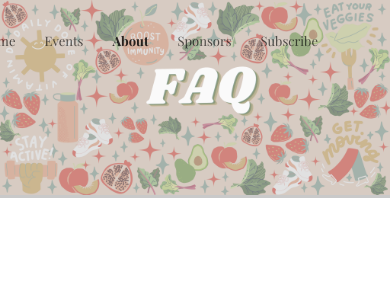
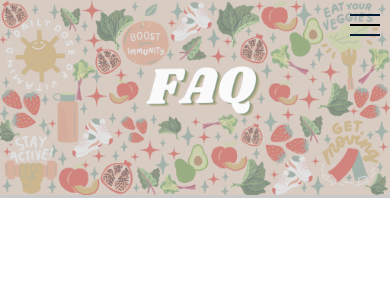
Before and after one commit to BlackCubes/weekend-of-wellness, a Django app: page /about/faq/ in a window 390 px wide. Shown: the top 300 px of the page. Run offline with Django 5.2, Linux system fonts and the light colour scheme; data that the repository does not hold is empty; some web fonts are replaced.

Commit message:
made responsive navbar

```diff
--- a/static/css/style.css
+++ b/static/css/style.css
@@ -34,6 +34,7 @@ html {
 
 html,
 body {
+  height: auto;
   min-height: 100vh;
   scrollbar-width: thin;
   scrollbar-color: #23969a rgba(230, 237, 255, 0.27);
@@ -72,6 +73,11 @@ p {
   width: 100%;
   height: 8rem;
   padding-right: 2rem;
+}
+
+.nav__checkbox,
+.nav__hamburger {
+  display: none;
 }
 
 .nav__list {
@@ -307,6 +313,136 @@ p {
   .tertiary-header {
     font-size: 1.65rem;
   }
+
+  .header {
+    position: fixed;
+    right: 0;
+  }
+
+  .nav {
+    padding-top: 1rem;
+    padding-right: 0;
+  }
+
+  .nav__checkbox {
+    position: absolute;
+    right: 1rem;
+    display: block;
+    width: 3rem;
+    height: 3rem;
+    opacity: 0;
+  }
+
+  .nav__hamburger {
+    display: flex;
+    flex-direction: column;
+    justify-content: center;
+    width: 3rem;
+    height: 3rem;
+    margin-left: auto;
+    padding-right: 1rem;
+  }
+
+  .nav__hamburger span {
+    position: relative;
+    display: block;
+    width: 100%;
+    height: 0.2rem;
+    background-color: black;
+    transition: all 0.05s linear 0s;
+  }
+
+  .nav__hamburger span::before,
+  .nav__hamburger span::after {
+    content: "";
+    position: absolute;
+    top: 0px;
+    left: 0px;
+    display: block;
+    width: 100%;
+    height: 100%;
+    background-color: rgb(0, 25, 54);
+    transition: all 0.05s linear 0s;
+  }
+
+  .nav__hamburger span::before {
+    transform: translateY(-1rem);
+  }
+
+  .nav__hamburger span::after {
+    transform: translateY(1rem);
+  }
+
+  .nav__checkbox:checked ~ .nav__hamburger span {
+    background-color: transparent;
+  }
+
+  .nav__checkbox:checked ~ .nav__hamburger span::before {
+    transform: translateY(-50%) rotate(45deg);
+  }
+
+  .nav__checkbox:checked ~ .nav__hamburger span::after {
+    transform: translateY(-50%) rotate(-45deg);
+  }
+
+  .nav__checkbox:checked ~ .nav__list {
+    display: flex;
+    gap: 2rem;
+  }
+
+  .nav__list {
+    display: none;
+    flex-direction: column;
+    justify-content: left;
+    align-items: start;
+    position: absolute;
+    top: 0;
+    height: auto;
+    min-height: 100vh;
+    padding-top: 5rem;
+    padding-bottom: 1rem;
+    padding-left: 1rem;
+    background-color: #23969a;
+    z-index: -1;
+    background-attachment: scroll !important;
+  }
+
+  .nav__list-item a {
+    padding: 0;
+  }
+
+  .nav__droplist {
+    display: flex;
+    flex-direction: row;
+    flex-wrap: wrap;
+    gap: 1rem;
+    position: initial;
+    width: 100%;
+    padding: 0;
+    padding-top: 0.5rem;
+    padding-left: 1rem;
+    background-color: transparent;
+  }
+
+  .nav__droplist-item a {
+    color: rgba(0, 0, 0, 0.6399999857);
+  }
+
+  .nav__droplist-item:not(:last-child) a::after {
+    content: "|";
+    padding-left: 1rem;
+  }
+
+  .nav__droplist-item a.active::after,
+  .nav__droplist-item a:hover::after {
+    font-weight: 400;
+  }
+
+  .nav__droplist-item a.active,
+  .nav__droplist-item a:hover {
+    color: rgba(0, 0, 0, 0.8199999928);
+    font-weight: 700;
+  }
 }
 
 @media only screen and (max-width: 29.9375em) {
--- a/templates/base.html
+++ b/templates/base.html
@@ -38,6 +38,12 @@
   <body class="body">
     <header class="header">
       <nav class="nav">
+        <input type="checkbox" class="nav__checkbox" />
+
+        <div class="nav__hamburger">
+          <span></span>
+        </div>
+
         <ul class="nav__list">
           <li class="nav__list-item">
             <a
```
